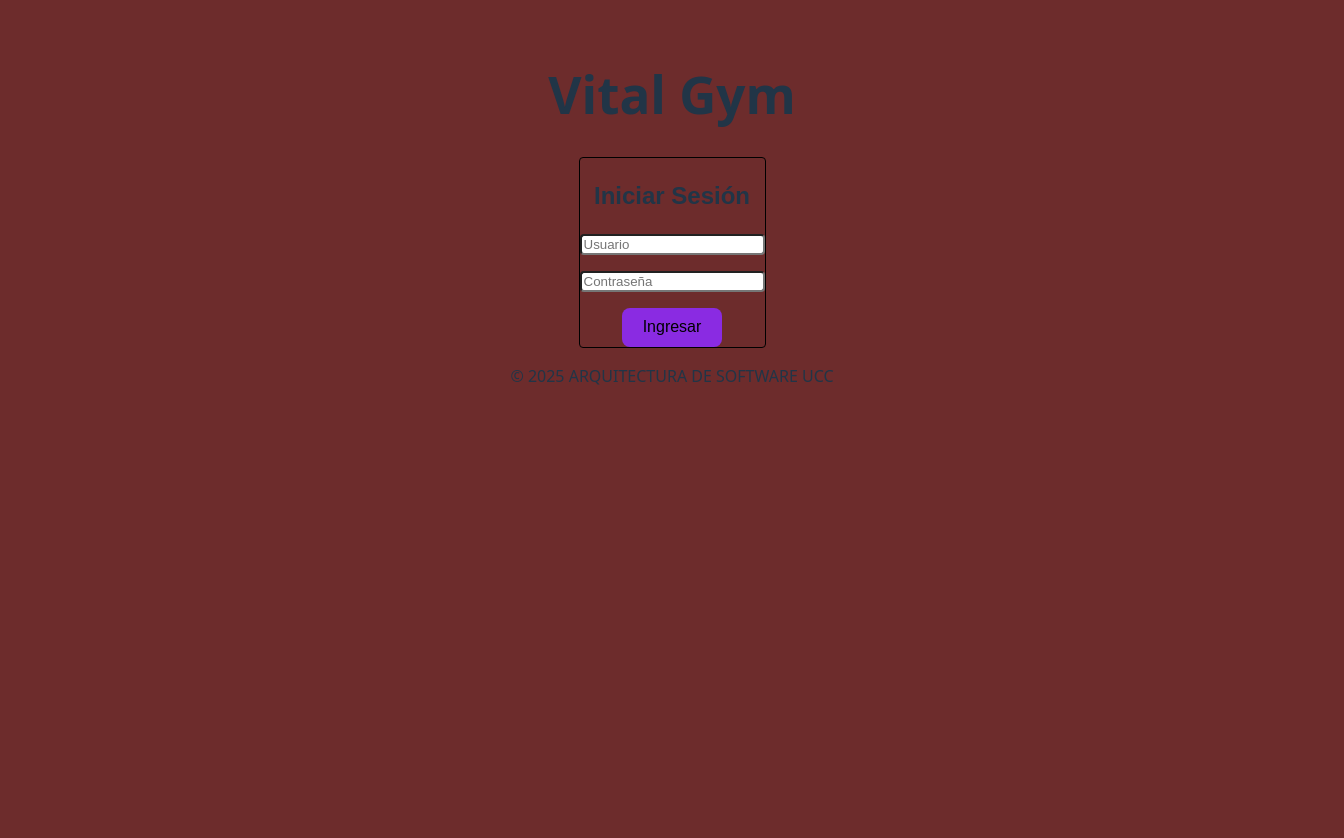
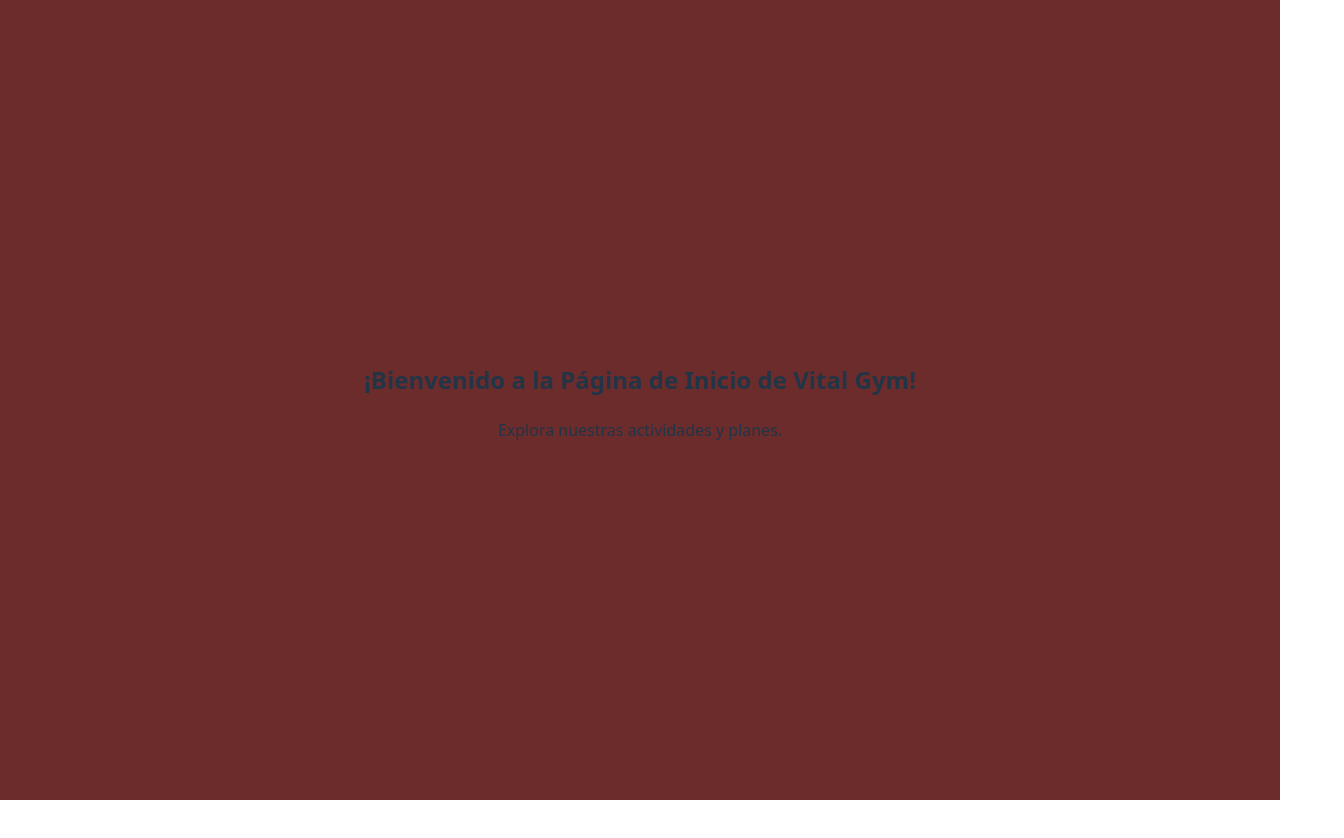
Before and after one commit to romanovictoria/Proyecto-gym-2025-Giardelli-DeLaPe-a-Romano-Funes, a React (Vite) app in the folder frontend/: page /home in a window 1280 px wide. Before the commit this address led to /Login. Shown: the top 838 px of the page, 1344 px wide, since content can reach past the window. After the commit the page ends 800 px from the top, so only its background shows below. Built offline with nearby package versions, Linux system fonts and the light colour scheme.

Commit message:
comenzando pagina home

```diff
--- a/frontend/src/RouterApp/RouterApp.jsx
+++ b/frontend/src/RouterApp/RouterApp.jsx
@@ -1,26 +1,27 @@
 import { BrowserRouter, Routes, Route, Navigate } from "react-router-dom";
 import Login from "../pages/Login";
+import Home from "../pages/Home";
 import PrivateLayout from "../pages/Layout/PrivateLayout";
 import PublicLayout from "../pages/Layout/PublicLayout";
 
 
+
 const RouterApp = () => {
-    //const isAuthenticated = false; // reemplazar por lógica real
 
     return (
         <BrowserRouter>
             <Routes>
-                {/*  {isAuthenticated ? (
-                    <Route element={<PrivateLayout />}>
-                        <Route path="/login" element={<Login />} />
-                        <Route path="*" element={<Navigate to="/home" />} />
-                    </Route>
-                ) : ( */}
+
+                <Route element={<PrivateLayout />}>
+                    <Route path="/home" element={<Home />} />
+                    <Route path="*" element={<Navigate to="/home" />} />
+                </Route>
+
                 <Route element={<PublicLayout />}>
-                    <Route path="/Login" element={<Login />} />
-                    <Route path="*" element={<Navigate to="/Login" />} />
+                    <Route path="/login" element={<Login />} />
+                    <Route path="*" element={<Navigate to="/login" />} />
                 </Route>
-                {/*  )}*/}
+
             </Routes>
         </BrowserRouter>
     );
--- a/frontend/src/pages/Home/Home.jsx
+++ b/frontend/src/pages/Home.jsx
@@ -10,5 +10,4 @@ const Home = () => {
 }
 
 
-
 export default Home;
--- a/frontend/src/pages/Layout/PrivateLayout.jsx
+++ b/frontend/src/pages/Layout/PrivateLayout.jsx
@@ -3,7 +3,7 @@ import { Outlet } from "react-router-dom";
 const PrivateLayout = () => {
     return (
         <div>
-            //TODO: Taca poner un componente navbarprivate que permita navegar entre las paginas privadas
+            {/*//TODO: Taca poner un componente navbarprivate que permita navegar entre las paginas privadas  */}
             <main>
                 <Outlet />
             </main>
```
